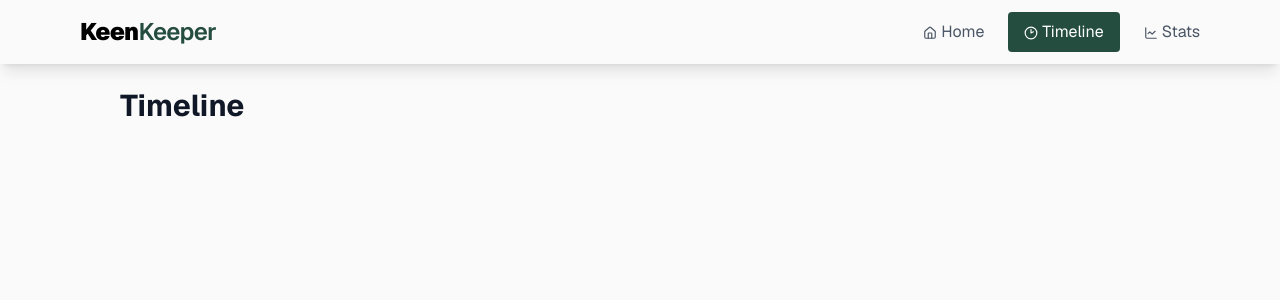
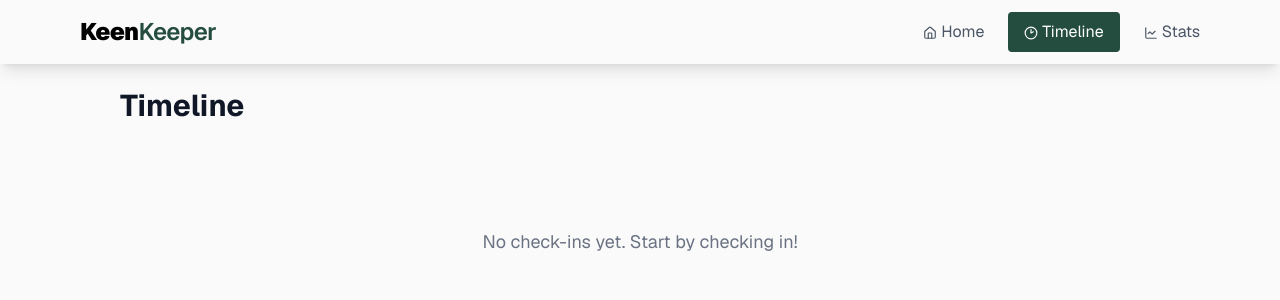
Before and after one commit to AMIRUL1104/Keen-Keeper, a Next.js app: page /timeline in a window 1280 px wide. Shown: the top 300 px of the page. Built offline with nearby package versions, Linux system fonts and the light colour scheme.

Commit message:
Add a 404 Page for any unknown/invalid route

```diff
--- a/src/app/[friend]/page.jsx
+++ b/src/app/[friend]/page.jsx
@@ -9,6 +9,7 @@ import {
   Video,
 } from "lucide-react";
 import Image from "next/image";
+import { notFound } from "next/navigation";
 
 async function FriendDetails({ params }) {
   const { friend } = await params;
@@ -17,7 +18,7 @@ async function FriendDetails({ params }) {
   const friendsData = await response.json();
   const data = friendsData.find((item) => item.id === parseInt(friend));
 
-  if (!data) return <div className="p-6 text-gray-500">Friend not found!</div>;
+  if (!data) notFound();
 
   const statsData = [
     { number: data.days_since_contact, label: "Days since contact" },
@@ -33,7 +34,6 @@ async function FriendDetails({ params }) {
 
   return (
     <div className="my-6 px-4 sm:px-6 lg:px-16">
-      {/* main layout: mobile = stack, lg = side by side */}
       <div className="grid grid-cols-1 lg:grid-cols-3 gap-4">
         {/* ── LEFT COLUMN ── */}
         <div className="lg:col-span-1 flex flex-col gap-3">
--- /dev/null
+++ b/src/app/not-found.js
@@ -0,0 +1,33 @@
+// function NotFound() {
+//   return (
+//     <div className="my-6 px-4 sm:px-6 lg:px-30 mx-auto text-center">
+//       <h1 className="text-3xl font-bold text-gray-900 mb-6">404 - Not Found</h1>
+//       <p className="text-gray-500 text-lg">
+//         {` Oops! The page you're looking for doesn't exist.`}
+//       </p>
+//     </div>
+//   );
+// }
+
+// export default NotFound;
+import Link from "next/link";
+
+export default function NotFound() {
+  return (
+    <div className="min-h-screen flex flex-col items-center justify-center text-center px-4">
+      <h2 className="text-6xl font-black text-[#244D3F]">404</h2>
+      <h3 className="text-2xl font-semibold mt-4">Page Not Found!</h3>
+      <p className="text-gray-600 mt-2 max-w-md">
+        Sorry, the page you are looking for might have been deleted or the URL
+        was typed incorrectly.
+      </p>
+
+      <Link
+        href="/"
+        className="mt-6 px-6 py-3 bg-[#244D3F] text-white rounded-lg font-medium hover:bg-opacity-90 transition-all"
+      >
+        Back to Home
+      </Link>
+    </div>
+  );
+}
--- a/src/app/timeline/page.jsx
+++ b/src/app/timeline/page.jsx
@@ -13,6 +13,13 @@ function TimelinePage() {
       <h1 className="text-3xl font-bold text-gray-900 mb-6">Timeline</h1>
 
       <div className="relative">
+        {data.length === 0 && (
+          <div className="text-center py-20">
+            <p className="text-gray-500 text-lg">
+              No check-ins yet. Start by checking in!
+            </p>
+          </div>
+        )}
         <ul className="space-y-4">
           {data.map((item, i) => (
             <li
```
